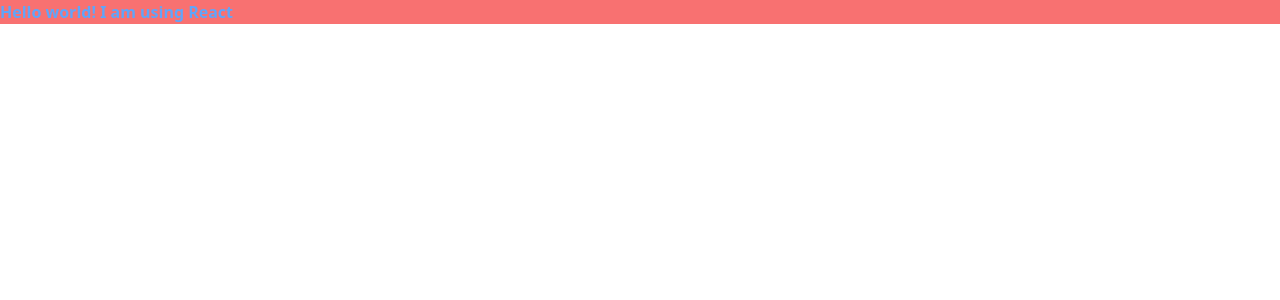
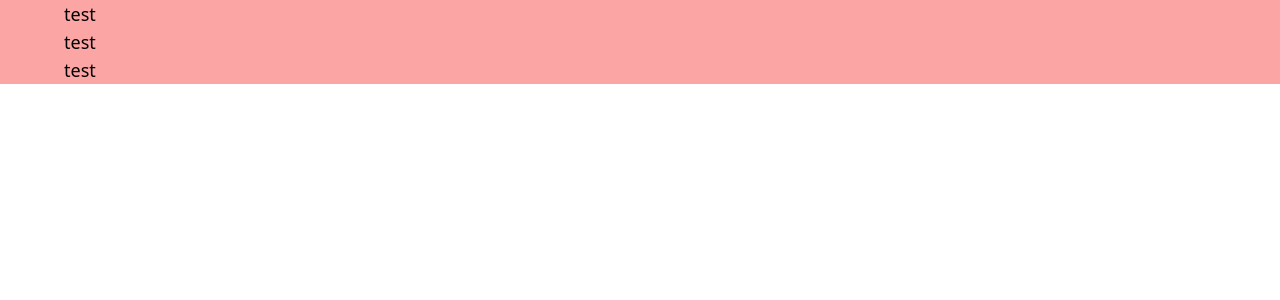
Before and after one commit to justinlogan03/justins-website-playground, a React app: page / in a window 1280 px wide. Shown: the top 300 px of the page. Built offline with nearby package versions, Linux system fonts and the light colour scheme.

Commit message:
prettier

```diff
--- a/public/output.css
+++ b/public/output.css
@@ -543,6 +543,31 @@ video {
   background-color: rgb(248 113 113 / var(--tw-bg-opacity));
 }
 
+.bg-red-300 {
+  --tw-bg-opacity: 1;
+  background-color: rgb(252 165 165 / var(--tw-bg-opacity));
+}
+
+.px-8 {
+  padding-left: 2rem;
+  padding-right: 2rem;
+}
+
+.px-36 {
+  padding-left: 9rem;
+  padding-right: 9rem;
+}
+
+.px-16 {
+  padding-left: 4rem;
+  padding-right: 4rem;
+}
+
+.text-lg {
+  font-size: 1.125rem;
+  line-height: 1.75rem;
+}
+
 .font-bold {
   font-weight: 700;
 }
--- a/src/App.js
+++ b/src/App.js
@@ -1,11 +1,14 @@
 import React from "react";
+import { TextSquare } from "./text-square";
 
-const App = () =>{
-    return (
-        <h1 className="text-blue-400 bg-red-400 font-bold">
-            Hello world! I am using React
-        </h1>
-    )
-}
+const App = () => {
+  return (
+    <div>
+      <TextSquare />
+      <TextSquare />
+      <TextSquare />
+    </div>
+  );
+};
 
-export default App
+export default App;
--- /dev/null
+++ b/src/text-square.jsx
@@ -0,0 +1,7 @@
+import React from "react";
+
+export const TextSquare= () =>{
+    return (
+        <div className=" bg-red-300 px-16 text-lg">test</div>
+    )
+}
```
Also changed, not shown: 2 other files (tests, documents, lock files or other folders).
